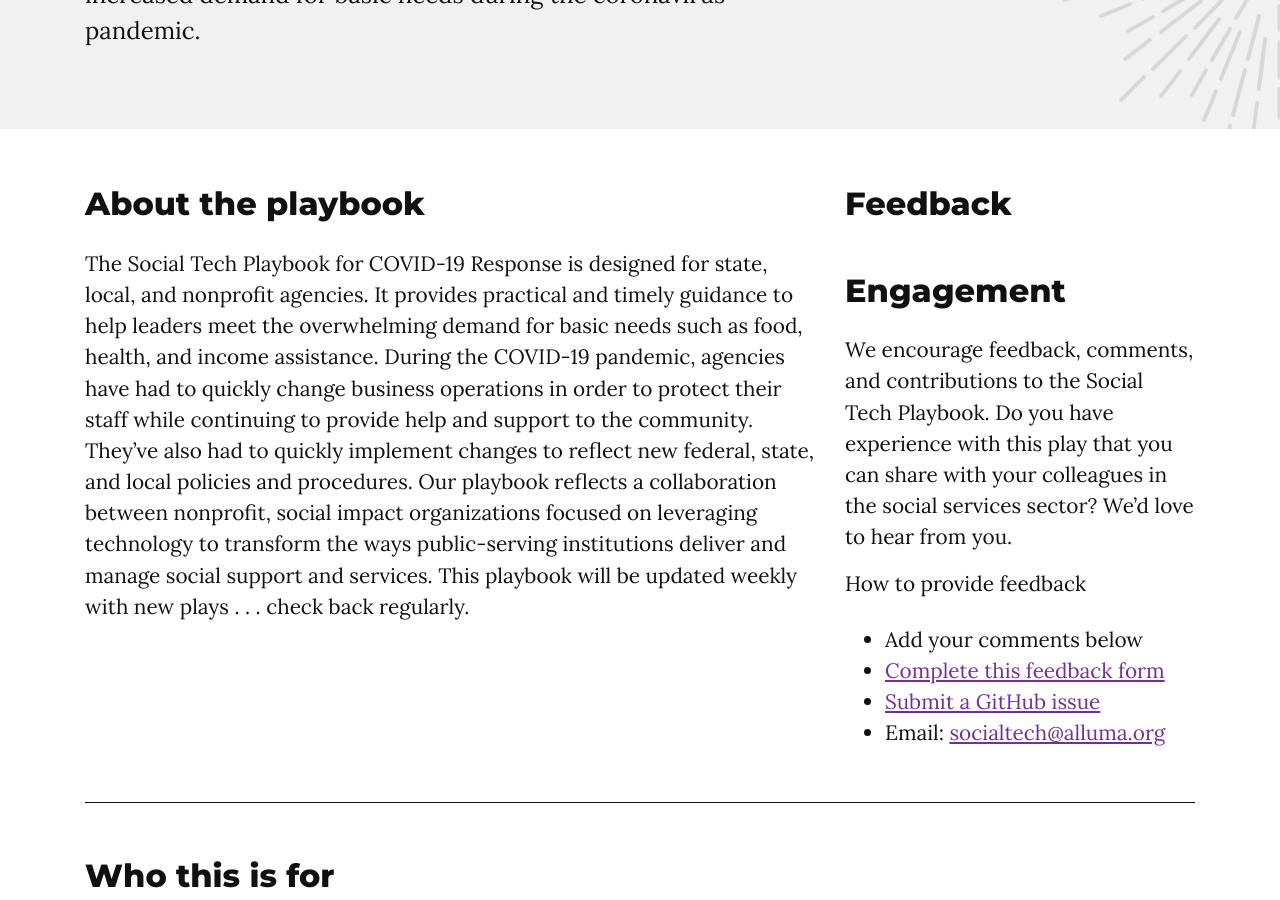
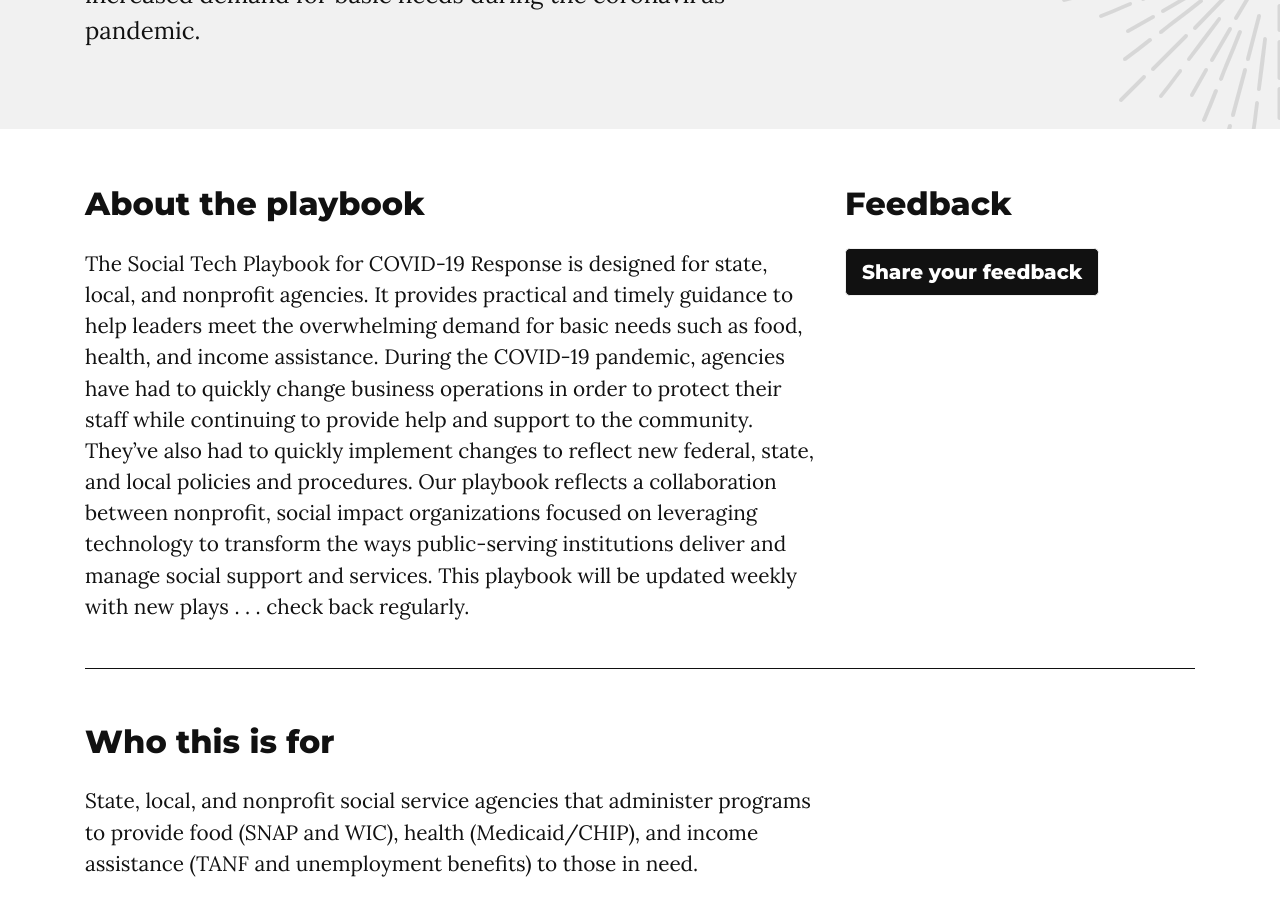
Before and after one commit to Social-Tech-Collab/socialtechcollaborative, a Jekyll site: the page built from index.html, in a window 1280 px wide and 900 px high, scrolled down 396 px. Built offline with Jekyll 4.4.1, drawn with Linux system fonts in a browser that asks for light colours; nearby versions of some CDN libraries; some web fonts are replaced; the list of posts is cut into pages by our own code.

Commit message:
leave button in main page

```diff
--- a/index.html
+++ b/index.html
@@ -24,7 +24,7 @@ description: "A technology guide for social service agencies responding to the i
         </div>
         <div class="col-lg-4">
             <h2>Feedback</h2>
-            {% include feedback.html %}
+            <p><a class="btn btn-primary btn-lg" href="{{site.url}}{{site.baseurl}}/feedback" role="button">Share your feedback</a></p>
         </div>
     </div>
     <div class="row">
```
